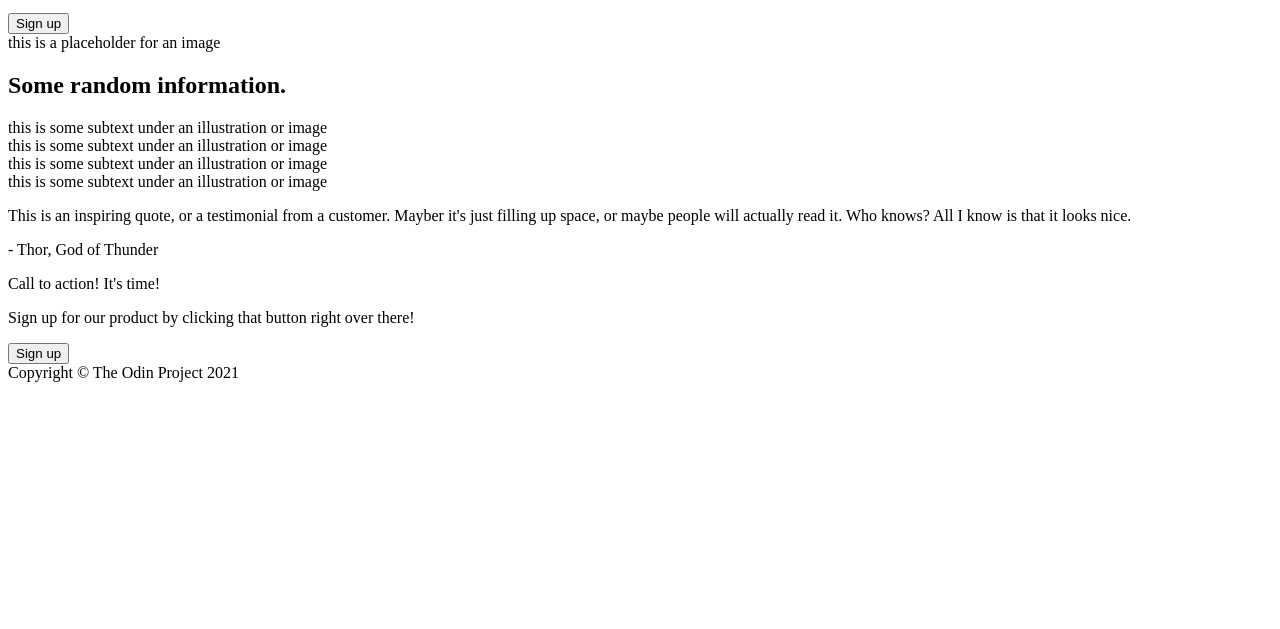
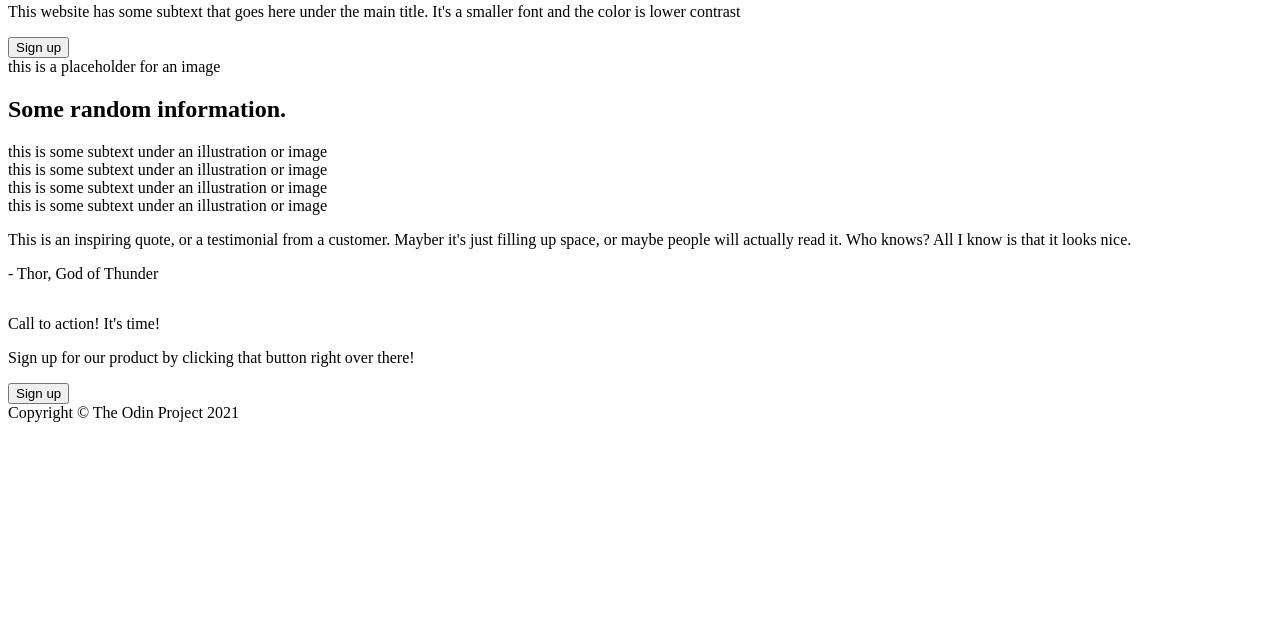
Before and after one commit to nima248/odin-landing-page, a plain HTML site: page index.html in a window 1280 px wide. Shown: the part 171-800 px from the top of the page. Drawn offline with Linux system fonts and the light colour scheme.

Commit message:
Add stylesheet

```diff
--- a/index.html
+++ b/index.html
@@ -4,6 +4,7 @@
 <head>
     <meta charset="utf-8">
     <title>Odin Landing Page</title>
+    <link rel="stylesheet" href="./styles.css">
 </head>
 
 <body>
--- /dev/null
+++ b/styles.css
@@ -0,0 +1,4 @@
+body {
+    display: flex;
+    flex-direction: column;
+}
```
